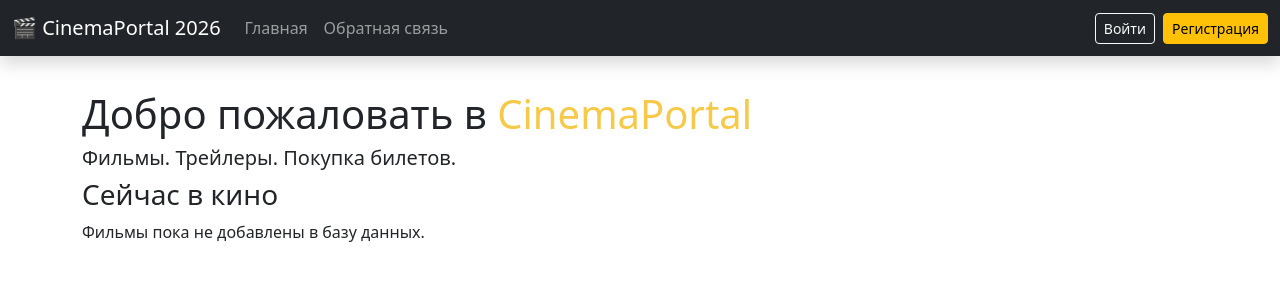
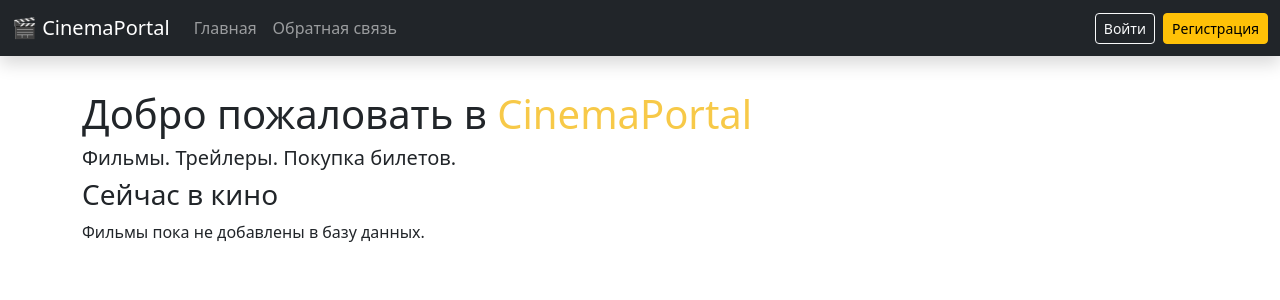
Before and after one commit to oxreng/CinemaPortal, a Django app: page / in a window 1280 px wide. Shown: the top 300 px of the page. Run offline with Django 5.2, Linux system fonts and the light colour scheme; data that the repository does not hold is empty.

Commit message:
check upd

```diff
--- a/movies/templates/movies/base.html
+++ b/movies/templates/movies/base.html
@@ -16,7 +16,7 @@
 
 <nav class="navbar navbar-expand-lg navbar-dark bg-dark fixed-top shadow">
     <div class="container-fluid">
-        <a class="navbar-brand" href="{% url 'index' %}">🎬 CinemaPortal 2026</a>
+        <a class="navbar-brand" href="{% url 'index' %}">🎬 CinemaPortal</a>
 
         <button class="navbar-toggler" type="button" data-bs-toggle="collapse" data-bs-target="#navbarNav">
             <span class="navbar-toggler-icon"></span>
```
